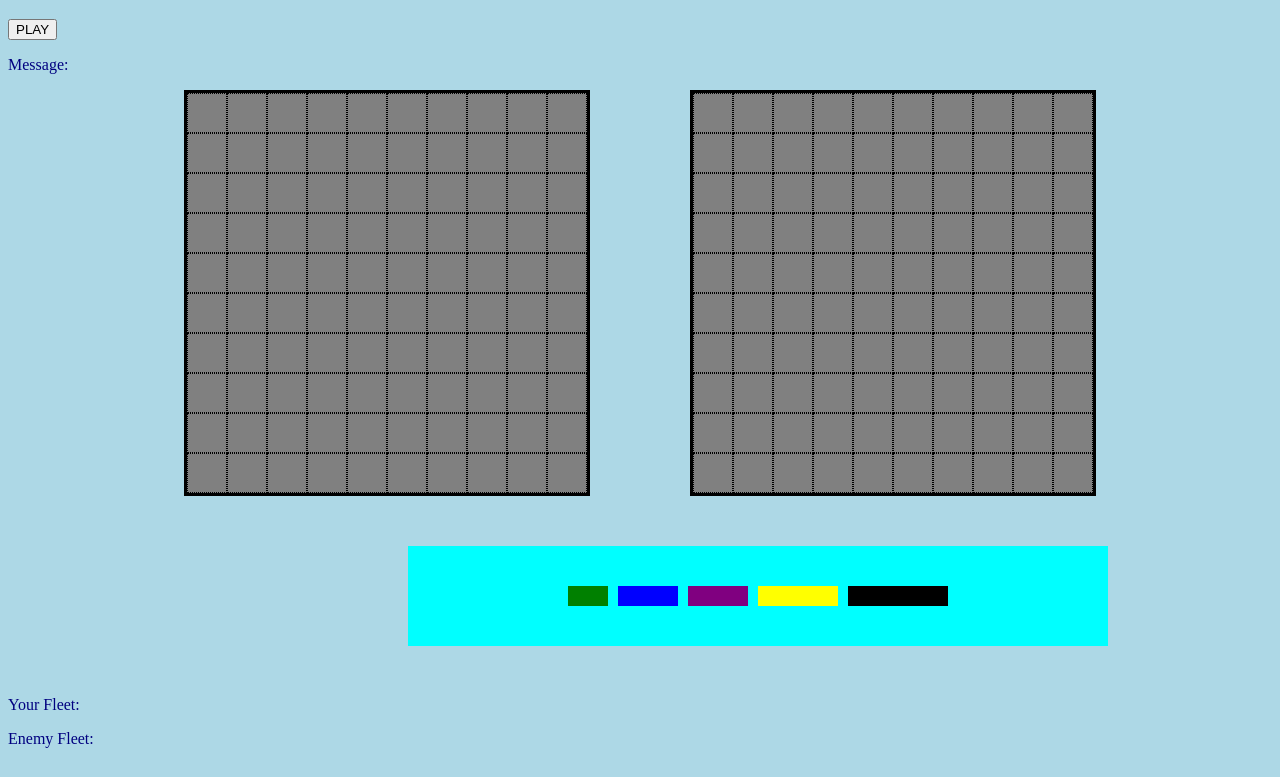
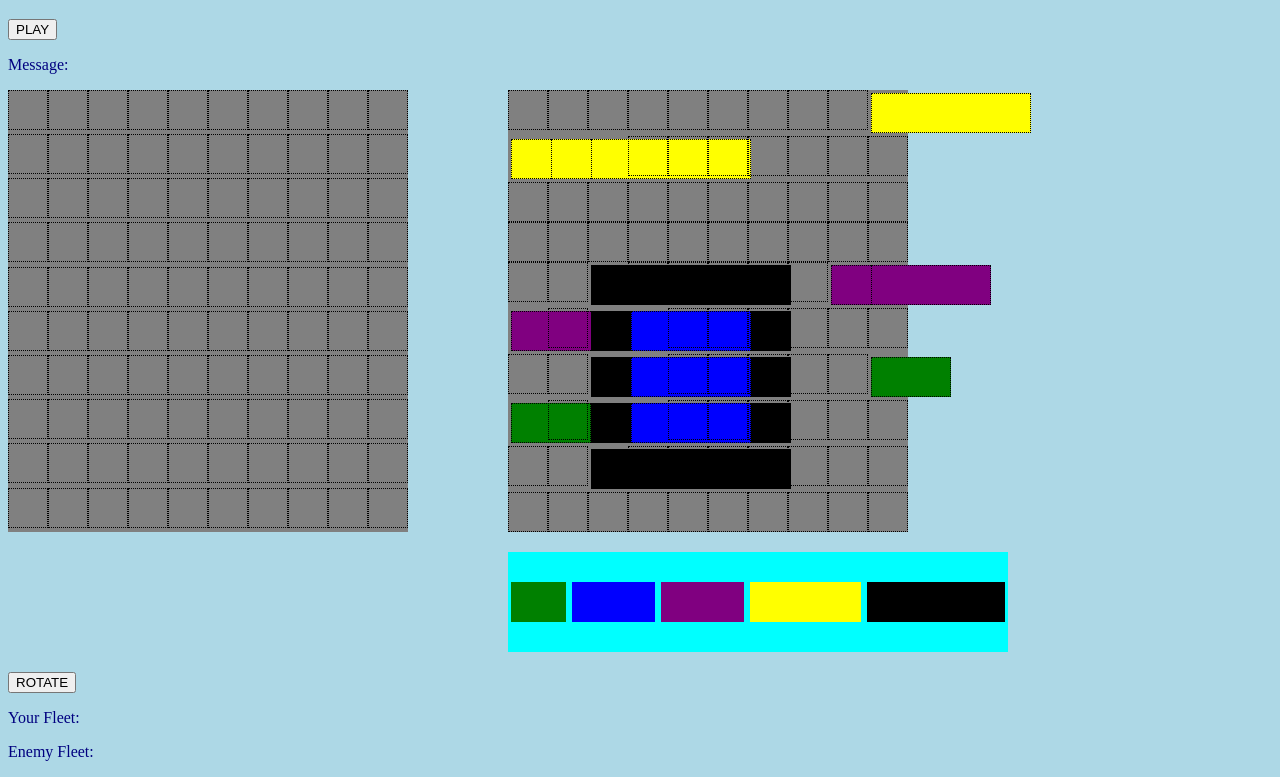
Before and after one commit to Mazi-Ahmed/Battleship, a plain HTML site: page index.html in a window 1280 px wide. Shown: the part 61-838 px from the top of the page. Drawn offline with Linux system fonts and the light colour scheme.

Commit message:
Day 4 - Placing Ships, Added CSS

```diff
--- a/app.js
+++ b/app.js
@@ -1,8 +1,22 @@
+const rocketContainer = document.querySelector('.rocket-container')
 const playButton = document.querySelector('#play-button')
 const gridsContainer = document.querySelector('#grids-container')
+const rotateButton = document.querySelector('#rotate-button')
+// Play Button
+// function play() {}
 
-// Play Button
-function play() {}
+// Rotate Ships
+var angle = 0
+function rotate () {
+    if (angle === 0) {
+        angle = 90
+    } else {
+        angle = 0
+    }
+    Array.from(rocketContainer.children).forEach(rocket => rocket.style.transform = `rotate(${angle}deg)`)
+}
+
+rotateButton.addEventListener('click',rotate)
 
 // Create a Player Grid and Enemy Grid
 const gridSize = 10;
@@ -13,7 +27,7 @@ function createGrid(user) {
     gridContainer.style.backgroundColor = 'gray'
     gridContainer.id = user
 
-    for (let i = 0; i<100; i++) {
+    for (let i = 0; i< gridSize * gridSize; i++) {
         const plotBox = document.createElement('div')
         plotBox.classList.add('plotbox')
         plotBox.id = i
@@ -27,9 +41,90 @@ createGrid('CPU')
 // Create Ships
 
 class Ship {
-    constructor(name) {
+    constructor(name, parts) {
         this.name = name;
         this.parts = parts;
 
     }
 }
+
+const destroyer = new Ship('destroyer', 2)
+const submarine = new Ship('submarine', 3)
+const cruiser = new Ship('cruiser', 3)
+const battleship = new Ship('battleship', 4)
+const carrier = new Ship('carrier', 5)
+
+const ships = [destroyer, submarine, cruiser, battleship, carrier]
+
+// Place Ships on Board
+// function placeShipOnBoard(ship) {
+//     const boardPieces = document.querySelectorAll('#CPU div')
+//     let randomBoolean = Math.random() < 0.5
+//     let shipHorizontal = randomBoolean
+//     let randomShipIndex = Math.floor(Math.random() * gridSize * gridSize)
+//     console.log(randomShipIndex)
+
+//     let checkPlot = shipHorizontal ? randomShipIndex <= gridSize * gridSize - ship.parts ? randomShipIndex :
+//         gridSize * gridSize - ship.parts :
+//         randomShipIndex <= gridSize * gridSize - gridSize * ship.parts ? randomShipIndex :
+//             randomShipIndex - ship.parts * gridSize + gridSize
+
+//     let shipPieces = []
+
+//     for (let i = 0; i < ship.parts; i++) {
+//         if (shipHorizontal) {
+//             shipPieces.push(boardPieces[Number(checkPlot) + i])
+//         } else {
+//             shipPieces.push(boardPieces[Number(checkPlot) + i * gridSize])
+//         }
+//     }
+//     let check
+//     if (shipHorizontal) {
+//         shipPieces.every((_shipPiece, index) =>
+//         check = shipPieces[0].id % gridSize !== gridSize - (shipPieces.length - (index + 1)))
+//     } else {
+//         shipBlocks.every((_shipPiece, index) =>
+//             check = shipPieces[0].id < 90 + (gridSize * index + 1)
+//             )
+//     }
+//     const freeSpace = shipPieces.every(shipPiece => !shipPiece.classList.contains('placed'))
+//     if (check && freeSpace) {
+//         shipPieces.forEach(shipPiece => {
+//             shipPiece.classList.add(ship.name)
+//             shipPiece.classList.add('placed')
+//     })
+//     } else {
+//         placeShipOnBoard(ship)
+//     }
+// }
+// ships.forEach(ship => placeShipOnBoard(ship))
+
+function placeShipOnBoard(ship) {
+    const boardPieces = document.querySelectorAll('#CPU .plotbox');
+    let shipHorizontal = Math.random() < 0.5;
+    let randomShipIndex = Math.floor(Math.random() * (gridSize * gridSize - ship.parts));
+
+    let shipPieces = [];
+    for (let i = 0; i < ship.parts; i++) {
+        let index = shipHorizontal ? randomShipIndex + i : randomShipIndex + i * gridSize;
+        shipPieces.push(boardPieces[index]);
+    }
+
+    // Check if ship can be placed without overflowing the grid
+    let canPlaceShip = true;
+    shipPieces.forEach(shipPiece => {
+        if (shipPiece === undefined || shipPiece.classList.contains('placed')) {
+            canPlaceShip = false;
+        }
+    });
+
+    if (canPlaceShip) {
+        shipPieces.forEach(shipPiece => {
+            shipPiece.classList.add(ship.name);
+            shipPiece.classList.add('placed');
+        });
+    } else {
+        placeShipOnBoard(ship);
+    }
+}
+ships.forEach(ship => placeShipOnBoard(ship))
--- a/index.html
+++ b/index.html
@@ -17,12 +17,13 @@
     </div>
 
     <div class="rocket-container">
-        <div id="ship1" draggable="true"></div>
-        <div id="ship2" draggable="true"></div>
-        <div id="ship3" draggable="true"></div>
-        <div id="ship4" draggable="true"></div>
-        <div id="ship5" draggable="true"></div>
+        <div class="destroyer" draggable="true"></div>
+        <div class="submarine" draggable="true"></div>
+        <div class="cruiser" draggable="true"></div>
+        <div class="battleship" draggable="true"></div>
+        <div class="carrier" draggable="true"></div>
     </div>
+    <button id="rotate-button">ROTATE</button>
 
     <div class="fleet-metrics">
         <p>Your Fleet: <span id="playerFleet"></span></p>
--- a/style.css
+++ b/style.css
@@ -3,65 +3,69 @@ body {
     color: navy;
 }
 #grids-container {
+    width: 900px;
     display: flex;
-    justify-content: center;
+    justify-content: space-between;
 }
+.board {
+    /* width: 400px;
+    height: 400px; */
+    /* margin: 0 50px; */
+    /* display: flex;
+    flex-wrap: wrap; */
+    display: grid;
+    grid-template-columns: repeat(10, 40px);
+    /* border: solid black; */
+}
+
 .plotbox {
     height: 40px;
     width: 40px;
     border: dotted 1px black;
     box-sizing: border-box;
 }
-.board {
-    width: 400px;
-    height: 400px;
-    margin: 0 50px;
-    display: flex;
-    flex-wrap: wrap;
-    border: solid black;
-}
 
 .rocket-container {
-    width: 700px;
+    width: 500px;
     height: 100px;
-    margin: 50px 400px;
+    margin: 20px 500px;
     background-color: aqua;
     display: flex;
     align-items: center;
     justify-content: center;
 }
 
-#ship1 {
-    height: 20px;
-    width: 40px;
+.destroyer {
+    height: 40px;
+    width: 80px;
     background-color: green;
-    margin: 5px;
+    margin: 3px;
 }
 
-#ship2 {
-    height: 20px;
-    width: 60px;
+.submarine {
+    height: 40px;
+    width: 120px;
     background-color: blue;
-    margin: 5px;
+    margin: 3px;
 }
 
-#ship3 {
-    height: 20px;
-    width: 60px;
+.cruiser {
+    height: 40px;
+    width: 120px;
     background-color: purple;
-    margin: 5px;
+    margin: 3px;
 }
 
-#ship4 {
-    height: 20px;
-    width: 80px;
+.battleship {
+    height: 40px;
+    width: 160px;
     background-color: yellow;
-    margin: 5px;
+    margin: 3px;
 }
 
-#ship5 {
-    height: 20px;
-    width: 100px;
+.carrier {
+    height: 40px;
+    width: 200px;
     background-color: black;
-    margin: 5px;
+    margin: 3px;
 }
```
